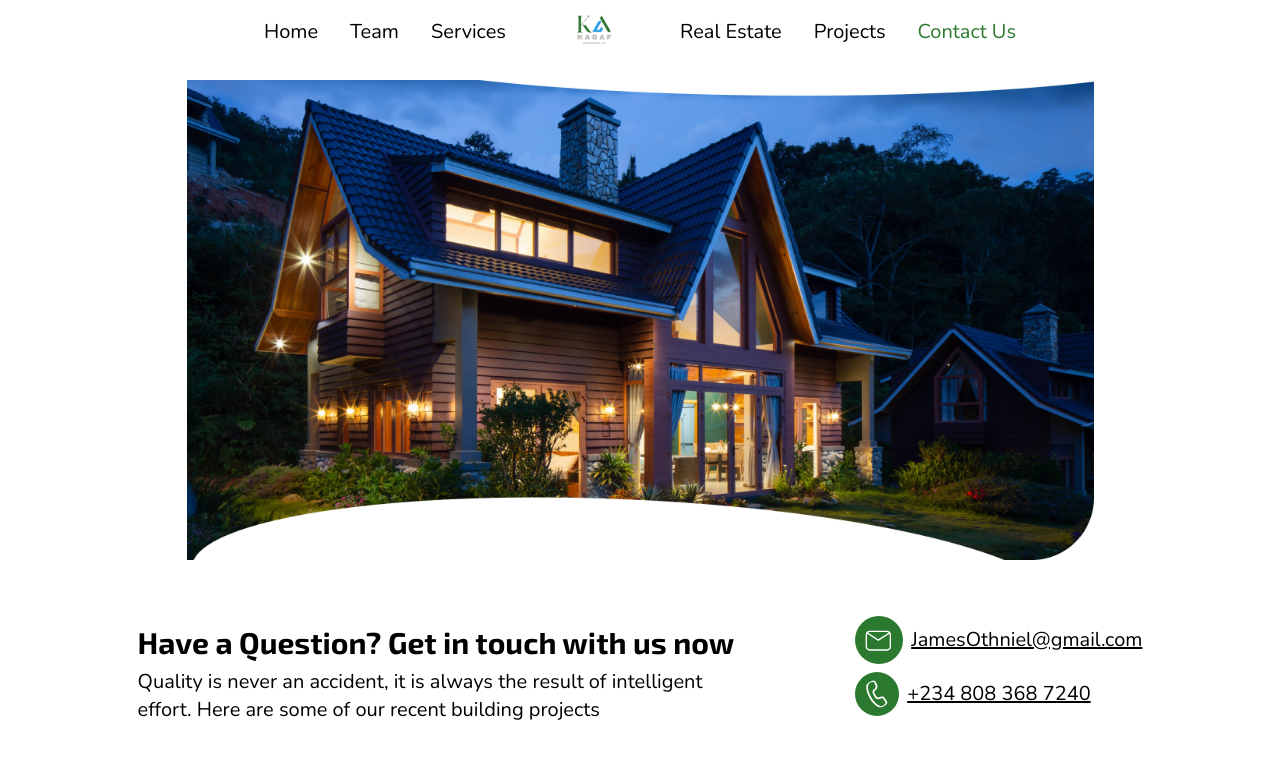
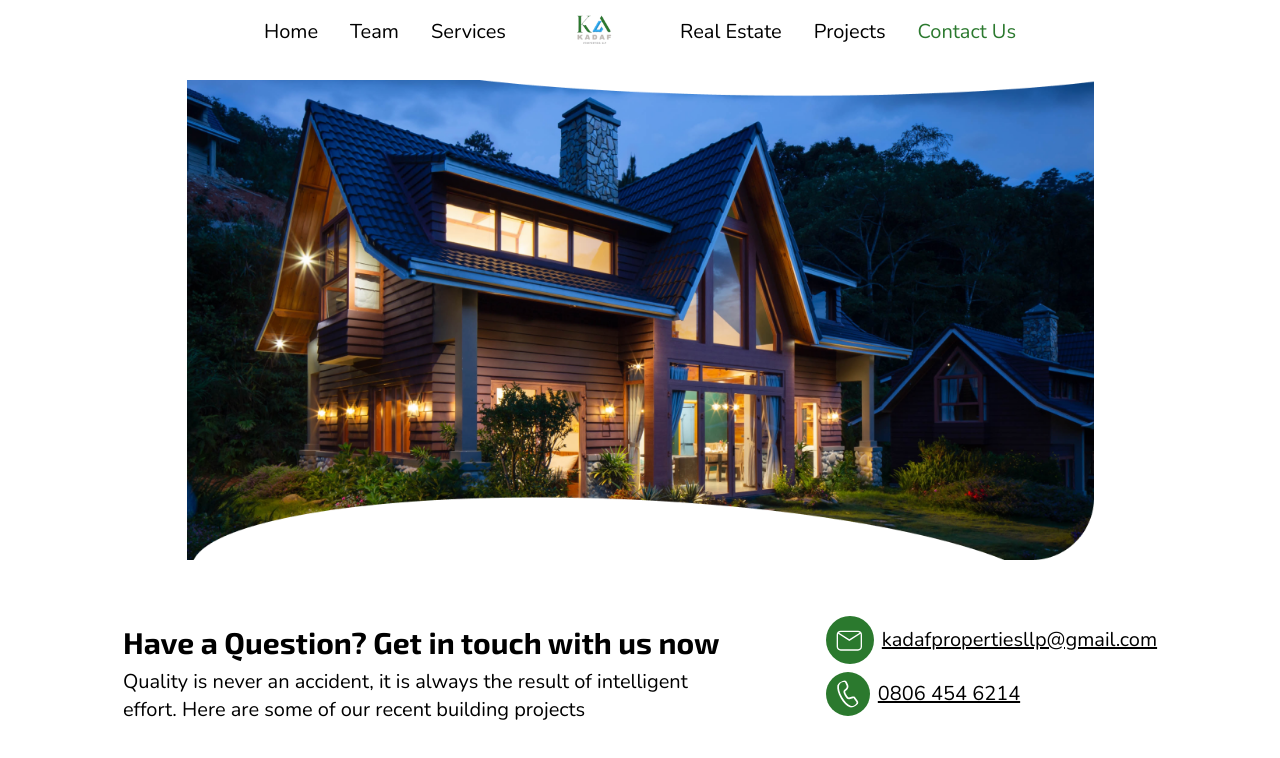
Before and after one commit to ifedolapoomoniyi/Jocacel-New, a React (Vite) app: page /contact in a window 1280 px wide. Shown: the top 758 px of the page. Built offline with nearby package versions, Linux system fonts and the light colour scheme.

Commit message:
Add contact details

```diff
--- a/src/pages/Contact.jsx
+++ b/src/pages/Contact.jsx
@@ -28,21 +28,29 @@ const Contact = () => {
 					</div>
 				</div>
 				<div className="flex flex-col gap-2">
-					<a href="" className="flex flex-row items-center gap-2">
+					<a
+						href="mailto:kadafpropertiesllp@gmail.com"
+						className="flex flex-row items-center gap-2"
+					>
 						<img
 							src={Email}
 							alt=""
 							className="inline p-2 rounded-full bg-primary"
 						/>
-						<div className="underline">JamesOthniel@gmail.com</div>
+						<div className="underline">
+							kadafpropertiesllp@gmail.com
+						</div>
 					</a>
-					<a href="" className="flex flex-row items-center gap-2">
+					<a
+						href="tel:08064546214"
+						className="flex flex-row items-center gap-2"
+					>
 						<img
 							src={Call}
 							alt=""
 							className="inline-flex items-center justify-center p-2 rounded-full h-11 w-11 bg-primary"
 						/>
-						<div className="underline">+234 808 368 7240</div>
+						<div className="underline">0806 454 6214</div>
 					</a>
 				</div>
 			</div>
```
